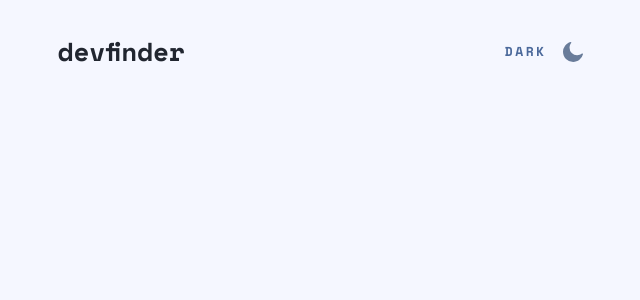
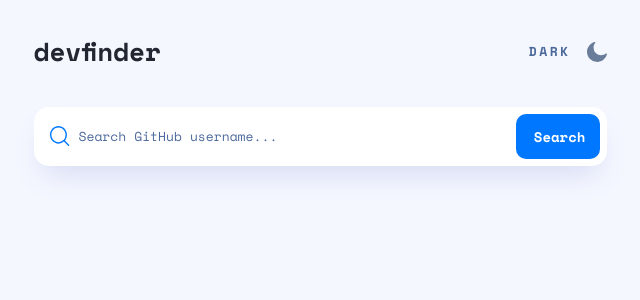
Before and after one commit to WesselKonstantinov/github-user-search-app, a React (Vite) app: page / in a window 1280 px wide. Shown: the top 300 px of the page, without its empty margins (320-960 px from the left). Built offline with nearby package versions, Linux system fonts and the light colour scheme.

Commit message:
Create and include search bar component

```diff
--- a/src/App.jsx
+++ b/src/App.jsx
@@ -1,12 +1,14 @@
 import AppBar from "./components/AppBar/AppBar";
+import SearchBar from "./components/SearchBar/SearchBar";
 
 function App() {
   return (
     <main>
       {/* Search GitHub username... Search Joined Repos
       Followers Following */}
-      <div className="min-h-screen flex flex-col px-6 py-8 max-w-[35.8125rem] mx-auto">
+      <div className="box-content min-h-screen flex flex-col px-6 py-8 max-w-[35.8125rem] mx-auto">
         <AppBar />
+        <SearchBar />
       </div>
     </main>
   );
--- /dev/null
+++ b/src/components/SearchBar/SearchBar.jsx
@@ -0,0 +1,20 @@
+function SearchBar() {
+  return (
+    <form className="flex flex-wrap gap-2 pt-[0.40625rem] px-[0.4375rem] pb-[0.46875rem] mt-9 bg-white rounded-2xl shadow-[0_1rem_1.875rem_-0.625rem_rgba(70,96,187,0.2)]">
+      <label htmlFor="search" className="sr-only">
+        Search GitHub username:
+      </label>
+      <input
+        type="text"
+        id="search"
+        placeholder="Search GitHub username..."
+        className="basis-0 grow-[999] min-w-[70%] py-2 pl-9.5 placeholder:text-san-marino leading-loose bg-[url('/images/icon-search.svg')] bg-no-repeat bg-[left_0.5625rem_top_50%] bg-[length:1.25rem_1.25rem]"
+      />
+      <button className="grow basis-23 py-3 pr-3.5 pl-4.5 text-xs font-bold text-white bg-blue rounded-lg">
+        Search
+      </button>
+    </form>
+  );
+}
+
+export default SearchBar;
```
